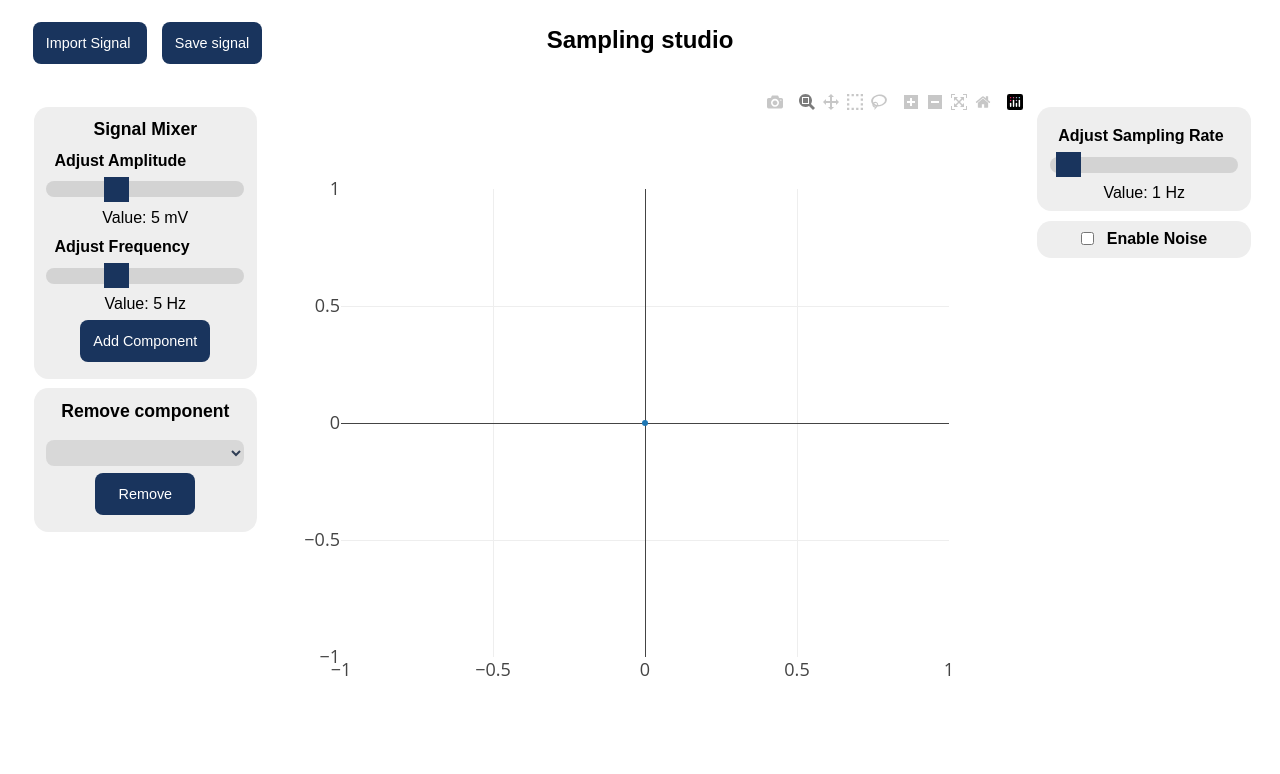
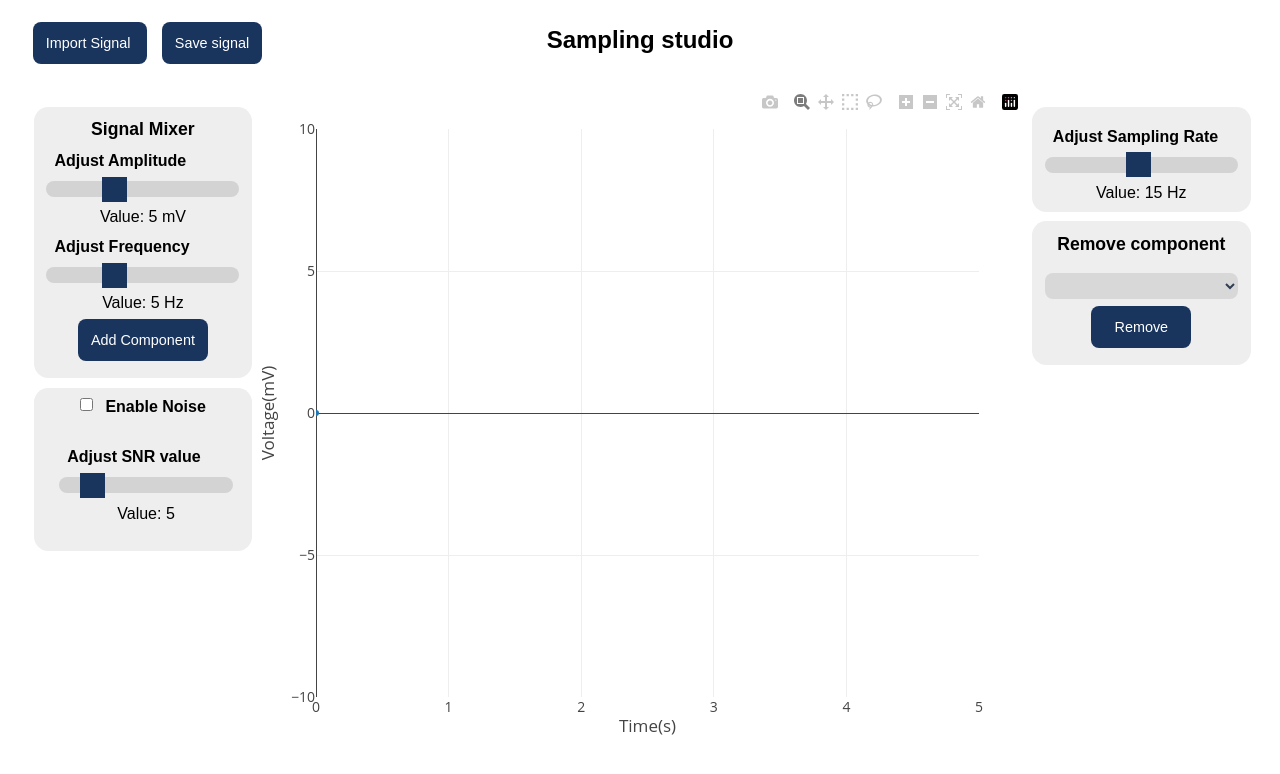
Before and after one commit to YousefKadry/DSP_Task1_12, a Flask app: page /SignalStudio in a window 1280 px wide. Shown: the top 774 px of the page. Run offline with Flask 2, Linux system fonts and the light colour scheme; lists and menus that the app fills with data are empty; some libraries are stand-ins or nearby versions.

Commit message:
editing some proprties

```diff
--- a/SignalStudio/static/js/frame_scripts.js
+++ b/SignalStudio/static/js/frame_scripts.js
@@ -20,12 +20,13 @@ let downloadLink = document.getElementById("download");
 ampOutput.innerHTML = ampSlider.value;
 freqOutput.innerHTML = freqSlider.value;
 SROutput.innerHTML = SRSLider.value;
+let SNR = snrSlider.value
+//intialize the graph element
 
-//intialize the graph element
 Plotly.newPlot(
   "plot1",
   [{ x: [0], y: [0] }],
-  { font: { size: 18 } },
+  mySignal.layout,
   mySignal.config
 );
 
@@ -72,35 +73,33 @@ snrSlider.oninput = async function () {
 
 //function that toggles noise and shows/hides noise section
 noiseToggle.checked = false;
+document.getElementById("add-noise-section").style.display = "block";
 const on_change = () => {
   if (noiseToggle.checked) {
     //show noise section
-    document.getElementById("add-noise-section").style.display = "block";
-    if (snrSlider.value) {
-      mySignal.generateNoise(snrSlider.value);
-      mySignal.plotNoisySignal();
-      mySignal.sampling(SRSLider.value, mySignal.noisySignal);
-    }
+    SNR = snrSlider.value
+    mySignal.generateNoise(SNR);
+    mySignal.plotNoisySignal();
+    mySignal.sampling(SRSLider.value, mySignal.noisySignal);
+
   } else {
-    //hide noise signal, remove the noisy signal and display original signal
-    document.getElementById("add-noise-section").style.display = "none";
     //code that displays original signal without noise
-    Plotly.newPlot("plot1", mySignal.data, mySignal.layout, mySignal.config);
     mySignal.sampling(SRSLider.value);
   }
   mySignal.updateGraph(SRSLider.value);
 };
 
 //method that runs when you click the apply noise button
-snrSlider.onclick = () => {
+snrSlider.addEventListener('mouseup',  () => {
   //get the input value from the input field and print it on the console
+  if (noiseToggle.checked){
   SNR = snrSlider.value;
   //Use the value to generate noise
   mySignal.generateNoise(SNR);
   mySignal.plotNoisySignal();
   mySignal.sampling(SRSLider.value, mySignal.noisySignal);
-  mySignal.updateGraph(SRSLider.value);
-};
+  mySignal.updateGraph(SRSLider.value);}
+});
 
 // let formStatus = false;
 // composeForm.style.display = "block  ";
@@ -117,7 +116,7 @@ addSignalBtn.onclick = async () => {
   mySignal.addSignal(ampSlider.value, freqSlider.value);
   let noiseOn = noiseToggle.checked;
   if (noiseOn) {
-    mySignal.generateNoise(snrSlider.value);
+    mySignal.generateNoise(SNR);
     // mySignal.animatePlot("plot1", mySignal.noisySignal);
     // await mySignal.animatePlot("plot1", mySignal.noisySignal);
     mySignal.sampling(SRSLider.value, mySignal.noisySignal);
@@ -139,7 +138,7 @@ addSignalBtn.onclick = async () => {
 deleteSignalBtn.onclick = async () => {
   mySignal.deleteSignal(signalsMenue.value);
   if (noiseToggle.checked) {
-    mySignal.generateNoise(snrSlider.value);
+    mySignal.generateNoise(SNR);
     mySignal.animatePlot("plot1", mySignal.noisySignal);
     await mySignal.animatePlot("plot1", mySignal.noisySignal);
     mySignal.sampling(SRSLider.value, mySignal.noisySignal);
--- a/SignalStudio/static/js/processing.js
+++ b/SignalStudio/static/js/processing.js
@@ -6,8 +6,8 @@ class sigProcessing {
     this.amp = 0;
     this.addedSignalNum = 0;
     this.noisySignal = [{ x: [0], y: [0], mode: "lines", type: "line" }];
-    this.sampledSignal = [{ x: [0], y: [0], mode: "lines", type: "markers" }];
-    this.reconSignal = [{ x: [0], y: [0], mode: "lines", type: "line" }];
+    this.sampledSignal = [{ x: [0], y: [0], mode: "markers", marker:{size:10} }];
+    this.reconSignal = [{ x: [0], y: [0], mode: "lines", line: {dash: 'dashdot', width:3}}];
     this.config = { responsive: true };
     this.time = 5;
     this.step = 0.001;
@@ -17,7 +17,9 @@ class sigProcessing {
       font: { size: 14 },
       margin: {
         b: 40,t: 40,l: 60,r: 45},
-        legend: {x: .8, y:1.1}
+        legend: {x: 0.04, y:1.1},
+        xaxis:{range:[0,5], title:'Time(s)'},
+        yaxis:{range:[-10,10], title:'Voltage(mV)'}
 
     };
   }
@@ -69,7 +71,7 @@ class sigProcessing {
     }
 
     this.sampledSignal = [
-      { x: sampledX, y: sampledY, type: "line", mode: "markers" },
+      { x: sampledX, y: sampledY, marker:{size:6, color:'black'}, mode: "markers" },
     ];
   }
 
@@ -98,12 +100,13 @@ class sigProcessing {
     this.reconSignal[0].name = "Reconstructed";
     this.sampledSignal[0].name = "Sampled";
     this.data[0].name="Original";
+    this.noisySignal[0].name="Original";
     // check is the noise is toggled, if yes, plot the noisy data + sampled + reconstructed
     if(noiseOn){
       //plotting the signal
       Plotly.newPlot(
         "plot1",
-        [this.noisySignal[0], this.sampledSignal[0], this.reconSignal[0]],
+        [this.noisySignal[0], this.reconSignal[0], this.sampledSignal[0]],
         this.layout,
         this.config
       );
@@ -112,7 +115,7 @@ class sigProcessing {
       //plotting the signal
       Plotly.newPlot(
         "plot1",
-        [this.data[0], this.sampledSignal[0], this.reconSignal[0]],
+        [this.data[0], this.reconSignal[0], this.sampledSignal[0]],
         this.layout,
         this.config
       );
--- a/SignalStudio/templates/index.html
+++ b/SignalStudio/templates/index.html
@@ -82,41 +82,6 @@
             </button>
           </div>
 
-          <!-- remove component section -->
-          <div class="optioncontainer">
-            <p class="section-title">Remove component</p>
-            <select id="addedSignals"></select>
-            <button
-              type="button"
-              name="button"
-              id="deleteBtn"
-              class="add-noise-btn"
-            >
-              Remove
-            </button>
-          </div>
-        </div>
-
-        <!-- this div is the signal frame -->
-        <div class="signalframe">
-          <div id="plot1" class="myPlot"></div>
-          <!-- <div id="plot2" class="myPlot"></div> -->
-        </div>
-        <!-- section to the right of the frame -->
-        <div id="right-options" class="right-options">
-          <!-- Sampling rate slider -->
-          <div class="optioncontainer">
-            <p class="leftheader">Adjust Sampling Rate</p>
-            <input
-              type="range"
-              id="samplingRate"
-              min="0"
-              max="30"
-              value="1"
-              class="slider"
-            />
-            <p>Value: <span id="SROutput"></span></p>
-          </div>
           <!-- Add noise section -->
           <div class="optioncontainer">
             <input
@@ -144,6 +109,40 @@
             </div>
           </div>
         </div>
+
+        <!-- this div is the signal frame -->
+        <div class="signalframe">
+          <div id="plot1" class="myPlot"></div>
+          <!-- <div id="plot2" class="myPlot"></div> -->
+        </div>
+        <!-- section to the right of the frame -->
+        <div id="right-options" class="right-options">
+          <!-- Sampling rate slider -->
+          <div class="optioncontainer">
+            <p class="leftheader">Adjust Sampling Rate</p>
+            <input
+              type="range"
+              id="samplingRate"
+              min="1"
+              max="30"
+              value="15"
+              class="slider"
+            />
+            <p>Value: <span id="SROutput"></span></p>
+          </div>
+          <!-- remove component section -->
+          <div class="optioncontainer">
+            <p class="section-title">Remove component</p>
+            <select id="addedSignals"></select>
+            <button
+              type="button"
+              name="button"
+              id="deleteBtn"
+              class="add-noise-btn">
+              Remove
+            </button>
+          </div>
+        </div>
       </div>
     </div>
     <!-- script that handles the actions done on the page -->
```
